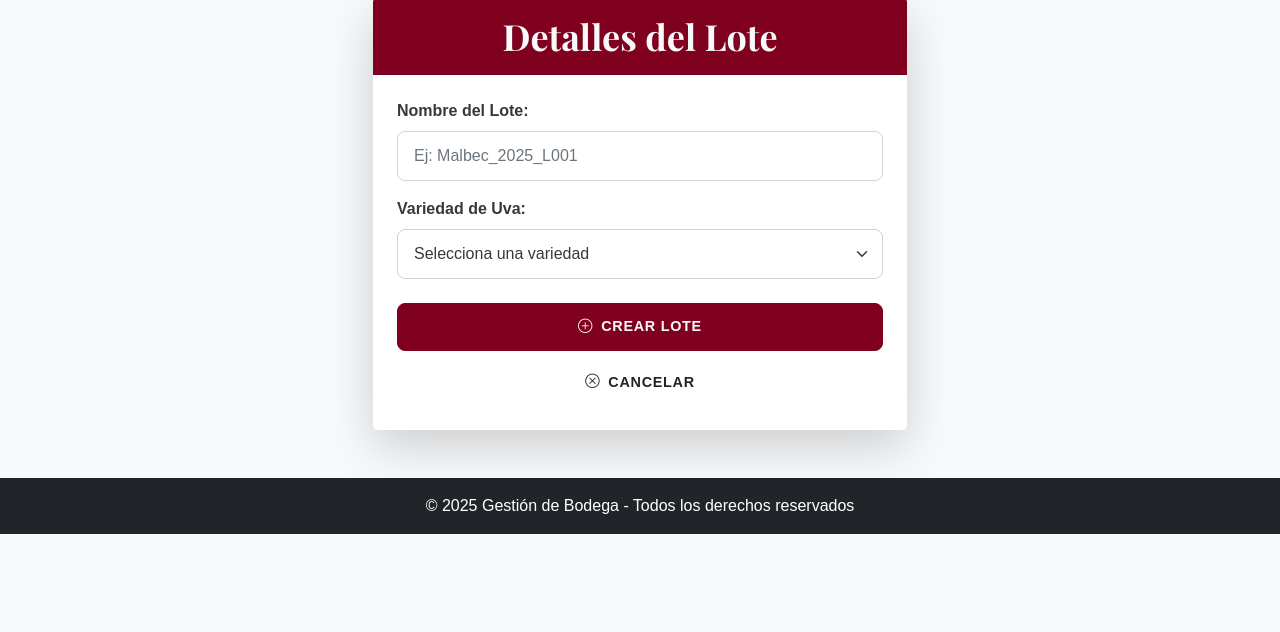
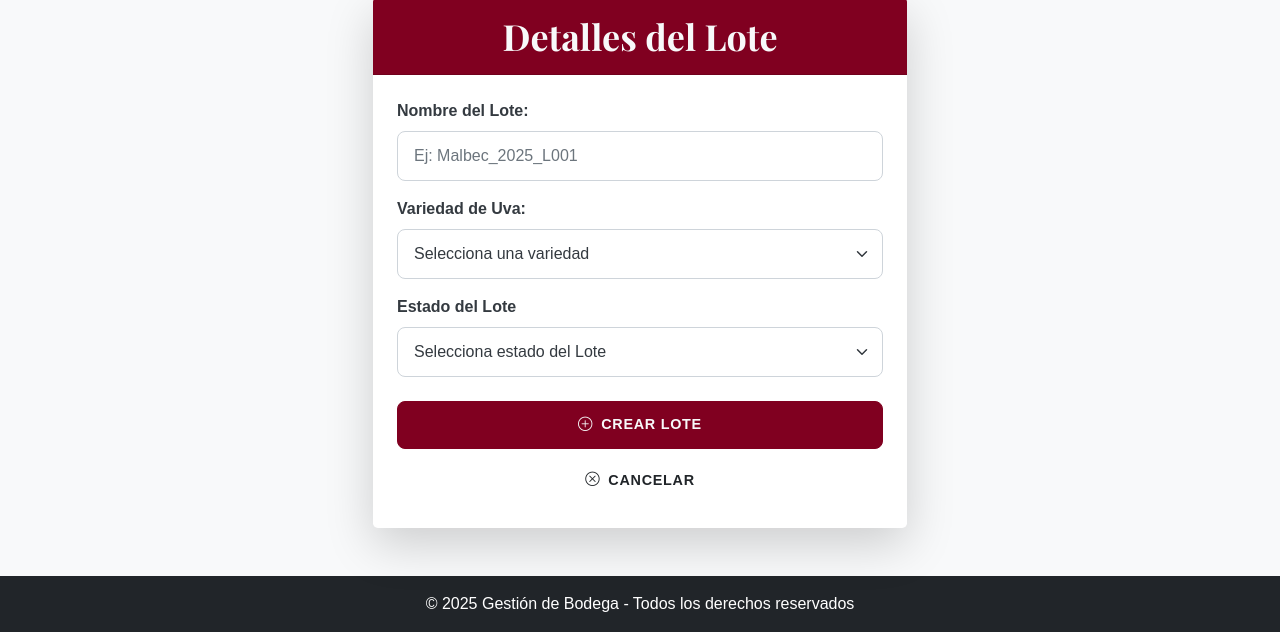
Before and after one commit to Nahuelito22/Gestion_de_bodega, a Flask app: page /lotes/crear in a window 1280 px wide. Shown: the part 288-920 px from the top of the page. Before the commit the page ends 822 px from the top, so only its background shows below. Run offline with Flask 3, Linux system fonts and the light colour scheme; data that the repository does not hold is empty.

Commit message:
estados listar/agregar lotes

```diff
--- a/routes/loteVino_routes.py
+++ b/routes/loteVino_routes.py
@@ -4,6 +4,7 @@ from flask import Blueprint, flash, redirect, render_template, request, jsonify,
 from models.loteVino import LoteVino  # importamos el modelo
 from models.db import db
 from models.variedadUva import VariedadUva
+from models.estados.estado_lote import EstadoLote
 
 # Creamos el blueprint para LoteVino
 loteVino_bp = Blueprint('loteVino_bp', __name__)
@@ -98,16 +99,21 @@ def modificar_lote(id):
 @loteVino_bp.route('/crear', methods=['GET'])
 def mostrar_formulario_crear_lote():
     variedades = VariedadUva.query.all()
+    estados = list(EstadoLote)  # Esto te da [EstadoLote.activo, EstadoLote.finalizado, ...]
 
-    return render_template('lotes/crear_lote.html', variedades= variedades)
+    return render_template('lotes/crear_lote.html', variedades= variedades , estados=estados)
 
 @loteVino_bp.route('/crear_lote', methods = ['POST'])
 def crear_lote():
     nombre_identificatorio= request.form['nombre_identificativo']
     variedad_uva_id = request.form['variedad_uva_id']
+    estado=request.form['estado']
+    estado_enum=EstadoLote[estado]
+
     nuevo_lote = LoteVino(
         nombre_identificativo=nombre_identificatorio,
-        variedad_uva_id=variedad_uva_id
+        variedad_uva_id=variedad_uva_id,
+        estado=estado_enum
     )
 
     db.session.add(nuevo_lote)
@@ -121,10 +127,20 @@ def crear_lote():
 @loteVino_bp.route('/listar', methods=['GET']) # Puse '/listar' como ejemplo de URL
 def listar_lotes():
     # Obtener todas las variedades de uva de la base de datos como objetos VariedadUva
+    estado=request.args.get('estado')
+    if estado:
+        try:
+            estado_enum=EstadoLote[estado]
+        except KeyError:
+            estado_enum=None
+    else:
+        estado_enum=None
+
     lotes = LoteVino.query.all()
 
+
     # Renderiza la plantilla 'variedades.html' y pasa la lista de objetos 'lotes'
-    return render_template('/lotes/listar_lotes.html', lotes=lotes), 200
+    return render_template('/lotes/listar_lotes.html', lotes=lotes, estado=estado_enum), 200
 
 
 @loteVino_bp.route('/menu', methods=['GET'])
@@ -149,7 +165,7 @@ def editar_lote(id):
             db.session.rollback()
             flash(f'Error al actualizar el lote: {e}', 'danger')
         db.session.commit()
-        flash('Variedad actualizada correctamente.', 'success')
+        flash('Lote actualizado correctamente.', 'success')
         return redirect(url_for('loteVino_bp.listar_lotes'))
 
     return render_template('/lotes/editar_lotes.html', lote=lote, variedades=variedades), 200
--- a/templates/crianza/crear_crianza.html
+++ b/templates/crianza/crear_crianza.html
@@ -10,8 +10,6 @@
                 <h2 class="card-title mb-0 display-6 fw-bold">Registrar Nueva Crianza/Almacenamiento</h2>
             </div>
             <div class="card-body p-4">
-                {# Incluye los mensajes flash usando el partial #}
-                {% include 'partials/_message.html' %}
 
                 <form action="{{ url_for('crianza_bp.crear_crianza_html') }}" method="POST">
                     <div class="mb-3">
@@ -19,7 +17,7 @@
                         <select class="form-select" id="lote_vino_id" name="lote_vino_id" required>
                             <option value="">Selecciona un lote</option>
                             {% for lote in lotes %}
-                                <option value="{{ lote.id }}">{{ lote.nombre_lote }}</option>
+                                <option value="{{ lote.id }}">{{ lote.nombre_identificativo }}</option>
                             {% endfor %}
                         </select>
                     </div>
--- a/templates/crianza/editar_crianza.html
+++ b/templates/crianza/editar_crianza.html
@@ -11,7 +11,6 @@
             </div>
             <div class="card-body p-4">
                 {# Incluye los mensajes flash usando el partial #}
-                {% include 'partials/_message.html' %}
 
                 <form action="{{ url_for('crianza_bp.editar_crianza_html', id=crianza.id) }}" method="POST">
                     <div class="mb-3">
--- a/templates/crianza/listar_crianzas.html
+++ b/templates/crianza/listar_crianzas.html
@@ -26,8 +26,7 @@
     </div>
 </div>
 
-{# Incluye los mensajes flash usando el partial #}
-{% include 'partials/_message.html' %}
+
 
 {% if crianzas %}
 <div class="card shadow-lg border-0 rounded-3 mb-5">
--- a/templates/embotellado/crear_embotellado.html
+++ b/templates/embotellado/crear_embotellado.html
@@ -11,7 +11,6 @@
             </div>
             <div class="card-body p-4">
                 {# Incluye los mensajes flash usando el partial #}
-                {% include 'partials/_message.html' %}
 
                 <form action="{{ url_for('embotellado_bp.crear_embotellado_html') }}" method="POST">
                     <div class="mb-3">
@@ -19,7 +18,7 @@
                         <select class="form-select" id="lote_vino_id" name="lote_vino_id" required>
                             <option value="">Selecciona un lote</option>
                             {% for lote in lotes %}
-                                <option value="{{ lote.id }}">{{ lote.nombre_lote }}</option>
+                                <option value="{{ lote.id }}">{{ lote.nombre_identificativo }}</option>
                             {% endfor %}
                         </select>
                     </div>
--- a/templates/embotellado/editar_embotellado.html
+++ b/templates/embotellado/editar_embotellado.html
@@ -11,7 +11,6 @@
             </div>
             <div class="card-body p-4">
                 {# Incluye los mensajes flash usando el partial #}
-                {% include 'partials/_message.html' %}
 
                 <form action="{{ url_for('embotellado_bp.editar_embotellado_html', id=embotellado.id) }}" method="POST">
                     <div class="mb-3">
--- a/templates/embotellado/listar_embotellados.html
+++ b/templates/embotellado/listar_embotellados.html
@@ -27,7 +27,6 @@
 </div>
 
 {# Incluye los mensajes flash usando el partial #}
-{% include 'partials/_message.html' %}
 
 {% if embotellados %}
 <div class="card shadow-lg border-0 rounded-3 mb-5">
--- a/templates/fermentacion/editar_fermentacion.html
+++ b/templates/fermentacion/editar_fermentacion.html
@@ -11,7 +11,6 @@
             </div>
             <div class="card-body p-4">
                 {# Incluye los mensajes flash usando el partial #}
-                {% include 'partials/_message.html' %}
 
                 <form method="POST" action="{{ url_for('fermentacion_bp.editar_fermentacion_html', id=fermentacion.id) }}">
                     <div class="mb-3">
--- a/templates/fermentacion/listar_fermentaciones.html
+++ b/templates/fermentacion/listar_fermentaciones.html
@@ -28,7 +28,6 @@
 </div>
 
 {# Incluye los mensajes flash usando el partial #}
-{% include 'partials/_message.html' %}
 
 {% if fermentaciones %}
 <div class="card shadow-lg border-0 rounded-3 mb-5">
--- a/templates/lotes/crear_lote.html
+++ b/templates/lotes/crear_lote.html
@@ -50,12 +50,16 @@
                             {% endfor %}
                         </select>
                     </div>
+                    <div>
+                        <label for="estado" class="form-label" style="font-family: var(--bs-font-sans-serif);">Estado del Lote</label>
+                        <select name="estado" class="form-select" required>
+                            <option value="">Selecciona estado del Lote</option>
+                            {% for estado in estados %}
+                            <option value="{{estado.name}}">{{estado.value | capitalize }}</option>
+                            {% endfor %}
+                        </select>
+                    </div>
 
-                    {# Se quita el campo 'fecha_creacion' ya que tu backend (routes/loteVino_routes.py)
-                       lo genera automáticamente en la función 'crear_lote'.
-                       Si necesitas que el usuario la ingrese, por favor, me avisas y lo volvemos a añadir
-                       y ajustamos el backend para recibirla.
-                    #}
 
                     <div class="d-grid gap-2 mt-4"> {# Botones de ancho completo y espaciados #}
                         {# Usamos la clase 'btn-primary-custom' para el botón principal #}
--- a/templates/lotes/listar_lotes.html
+++ b/templates/lotes/listar_lotes.html
@@ -27,8 +27,6 @@
     </div>
 </div>
 
-{# Incluye los mensajes flash al inicio del contenido principal #}
-{% include 'partials/_message.html' %}
 
 <div class="card shadow-lg border-0 rounded-3 mb-5"> {# Contenedor con estilo de tarjeta #}
     <div class="card-body p-4">
@@ -44,6 +42,7 @@
                         <th scope="col" style="width: 25%;">Nombre Identificativo</th>
                         <th scope="col" style="width: 25%;">Variedad de Uva</th>
                         <th scope="col" style="width: 20%;">Fecha de Creación</th>
+                        <th scope="col" style="width: 20%;">Estado del Lote</th>
                         <th scope="col" class="text-center" style="width: 25%;">Acciones</th>
                     </tr>
                 </thead>
@@ -61,6 +60,8 @@
                         </td>
                         {# Formateamos la fecha para que se vea más amigable #}
                         <td class="text-muted small" style="font-family: var(--bs-font-sans-serif);">{{ lote.fecha_creacion.strftime('%d/%m/%Y %H:%M') }}</td>
+
+                        <td class="text-muted small" style="font-family: var(--bs-font-sans-serif);">{{lote.estado.value}}</td>
                         <td>
                             <div class="d-flex justify-content-center gap-2"> {# Usa flexbox para alinear y centrar botones #}
                                 {# Botón para Ver Detalle - Usamos 'btn-outline-accent-2' #}
--- a/templates/recepcion/listar_recepciones.html
+++ b/templates/recepcion/listar_recepciones.html
@@ -26,8 +26,6 @@
     </div>
 </div>
 
-{# Incluye los mensajes flash al inicio del contenido principal #}
-{% include 'partials/_message.html' %}
 
 <div class="card shadow-lg border-0 rounded-3 mb-5"> {# Contenedor con estilo de tarjeta #}
     <div class="card-body p-4">
--- a/templates/variedades/variedades.html
+++ b/templates/variedades/variedades.html
@@ -25,8 +25,6 @@
     </div>
 </div>
 
-{# Incluye los mensajes flash al inicio del contenido principal #}
-{% include 'partials/_message.html' %}
 
 <div class="card shadow-lg border-0 rounded-3 mb-5"> {# Cambiado shadow-sm a shadow-lg #}
     <div class="card-body p-4">
```
Also changed, not shown: models/estados/estado_lote.py (added, +8 -0 lines), models/loteVino.py (+7 -1 lines), templates/fermentacion/crear_fermentacion.html (+0 -15 lines), static/images/407b9745-5a57-44cc-9e4f-a171a17e9ee2.jpeg (added), static/images/4d4e77ca-f905-41c4-ae2e-7bdcf6f2415a.jpeg (added), static/images/86077c75-3e62-4e54-a543-7fb3cc67101d.jpeg (added), static/images/c412f3bb-f526-4a0b-bae9-0e1bd03ccf93.jpeg (added).
